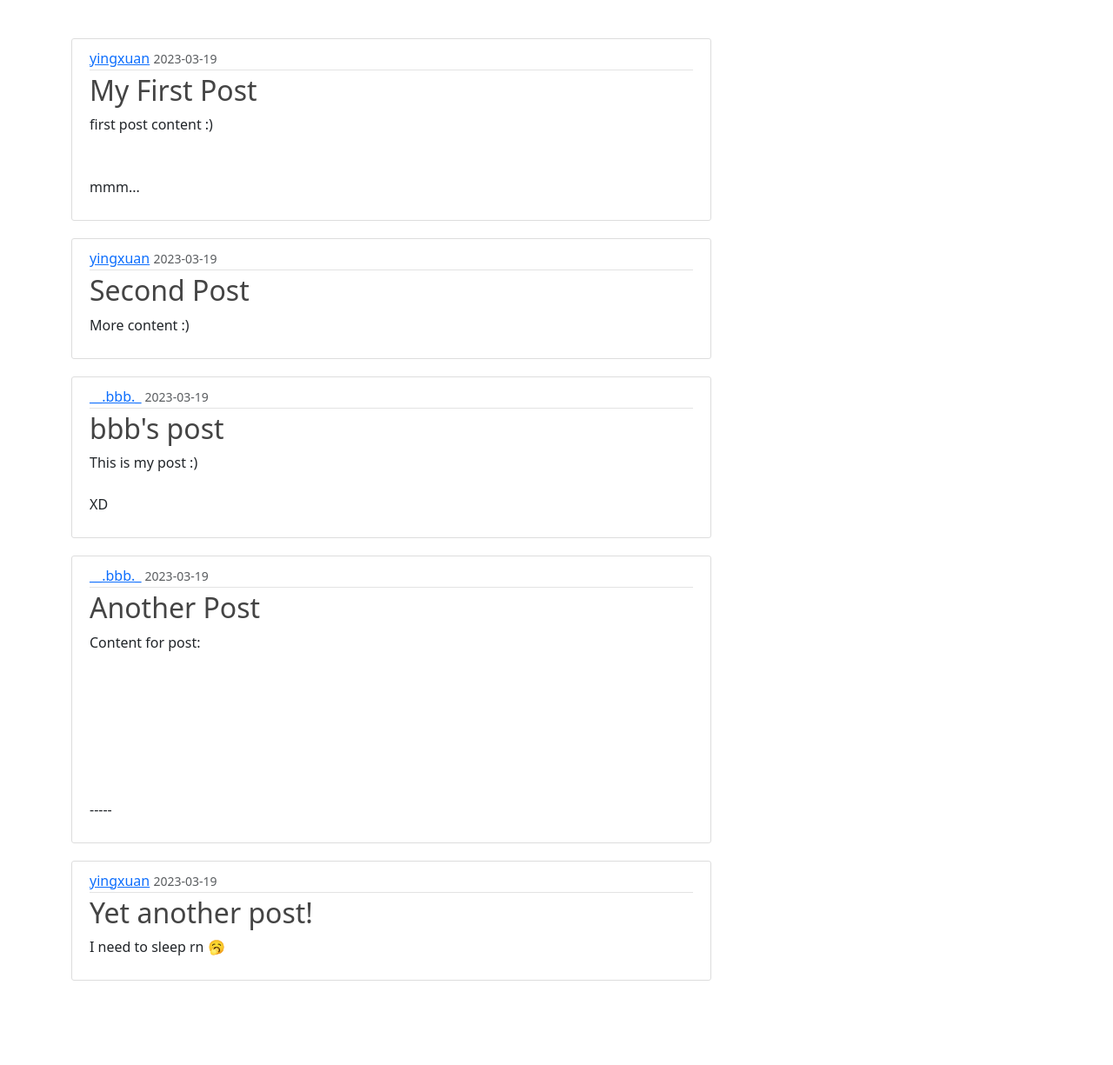
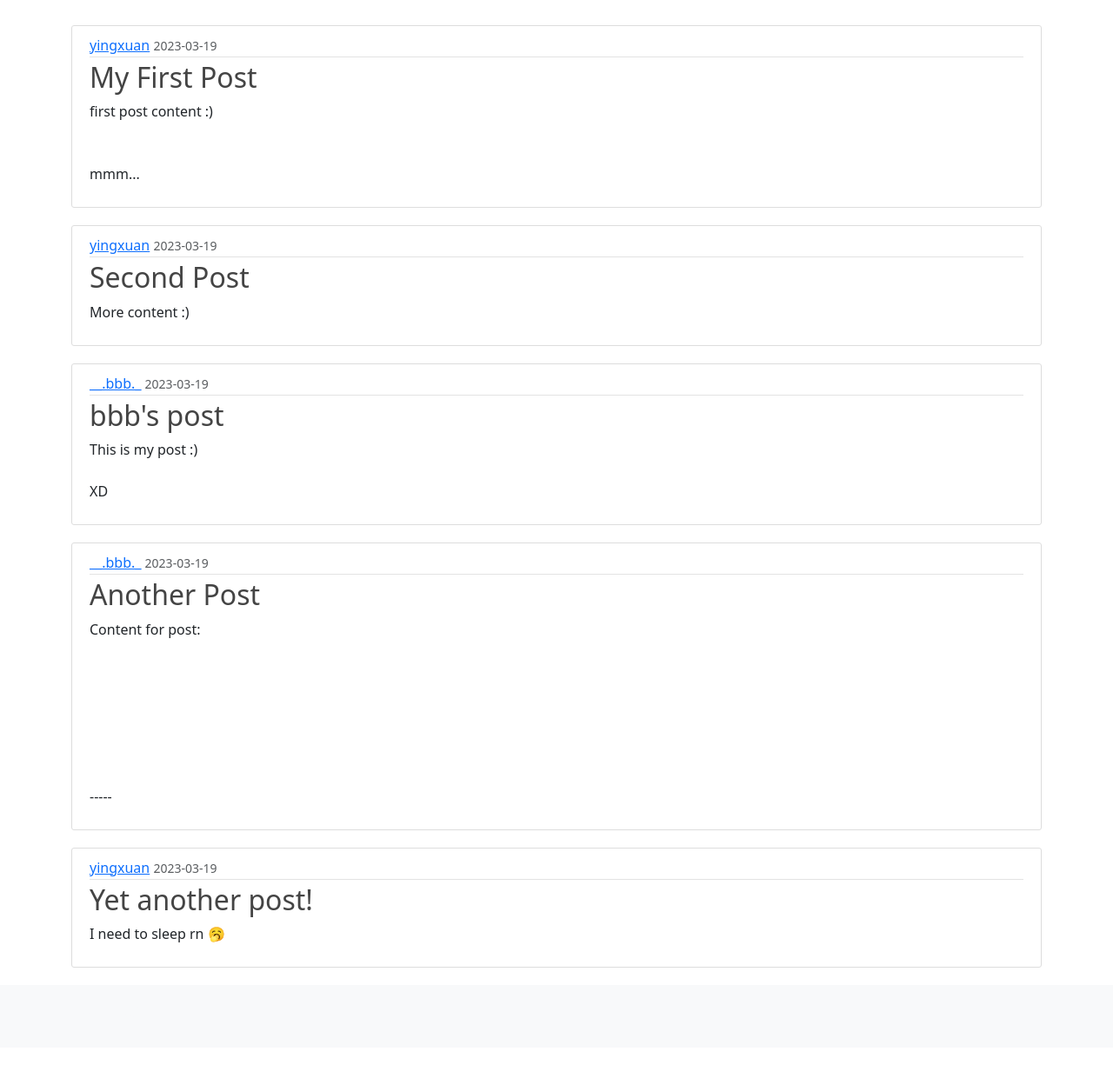
Before and after one commit to bngybongybrd/savetheworld1, a Flask app: page / in a window 1280 px wide. Shown: the part 56-1281 px from the top of the page at 87% size. Before the commit the page ends 1184 px from the top, so only its background shows below. Run offline with Flask 2, Linux system fonts and the light colour scheme; data comes from the database, SQL or seed files in the repository.

Commit message:
Added Easter Egg!

```diff
--- a/static/style.css
+++ b/static/style.css
@@ -1,7 +1,7 @@
 body {
   min-height: 100vh;
   min-height: -webkit-fill-available;
-  padding-top: 20px;
+  padding-top: 5px;
   padding-bottom: 20px;
   margin-top: 5rem;
 }
--- a/templates/layout.html
+++ b/templates/layout.html
@@ -51,7 +51,7 @@
     </header>
     <main role="main" class="container">
       <div class="row">
-        <div class="col-md-8 test">
+        <div class="col-md-12">
           {% with messages = get_flashed_messages(with_categories=true) %}
             {% if messages %}
               {% for category, message in messages %}
@@ -65,7 +65,11 @@
         </div>
       </div>
     </main>
-
+    <footer class="footer mt-auto py-3 bg-light">
+      <div class="container">
+        <p><a style="color:#f8f9fa" href="https://www.dictionary.com/browse/easter-egg">Easter Egg</a></p>
+      </div>
+    </footer>
     <!-- Link to Bootstrap -->
     <script src="https://cdn.jsdelivr.net/npm/bootstrap@5.3.0-alpha1/dist/js/bootstrap.bundle.min.js" integrity="sha384-w76AqPfDkMBDXo30jS1Sgez6pr3x5MlQ1ZAGC+nuZB+EYdgRZgiwxhTBTkF7CXvN" crossorigin="anonymous"></script>
   </body>
```
Also changed, not shown: Databases/posts.db (renamed from posts.db), Databases/user_database.db (renamed from user_database.db).
